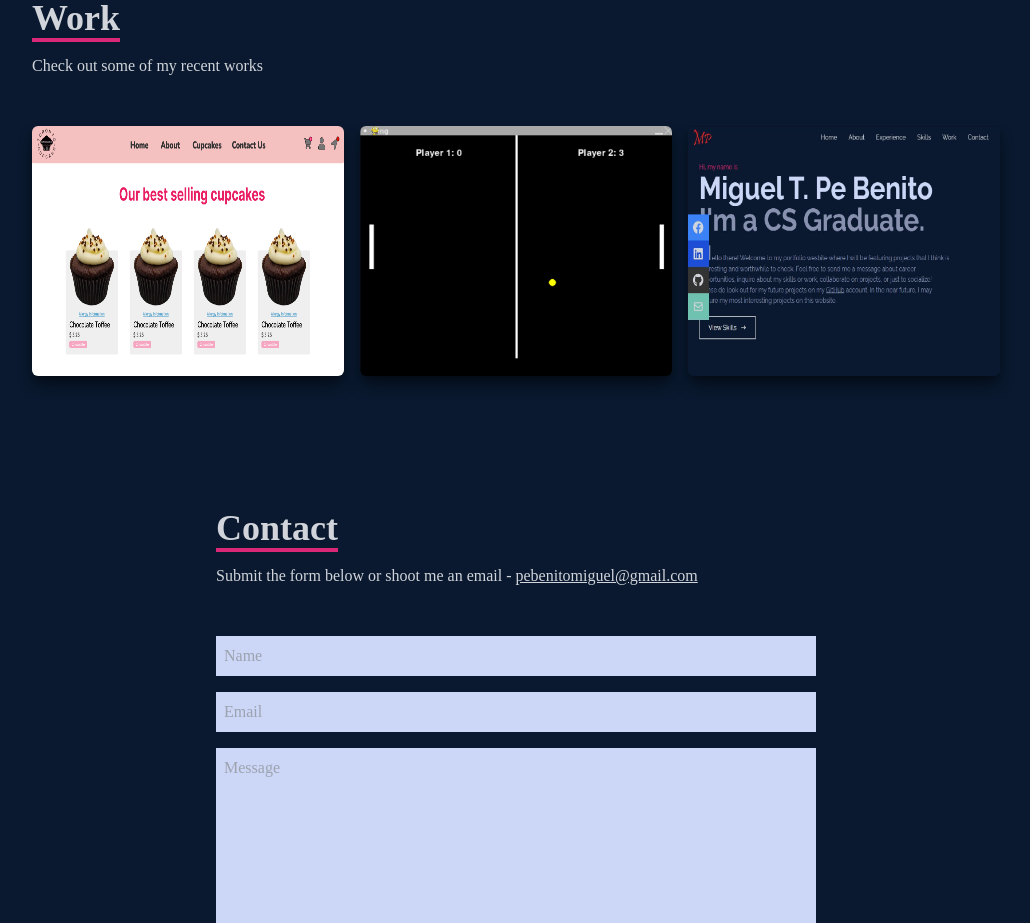
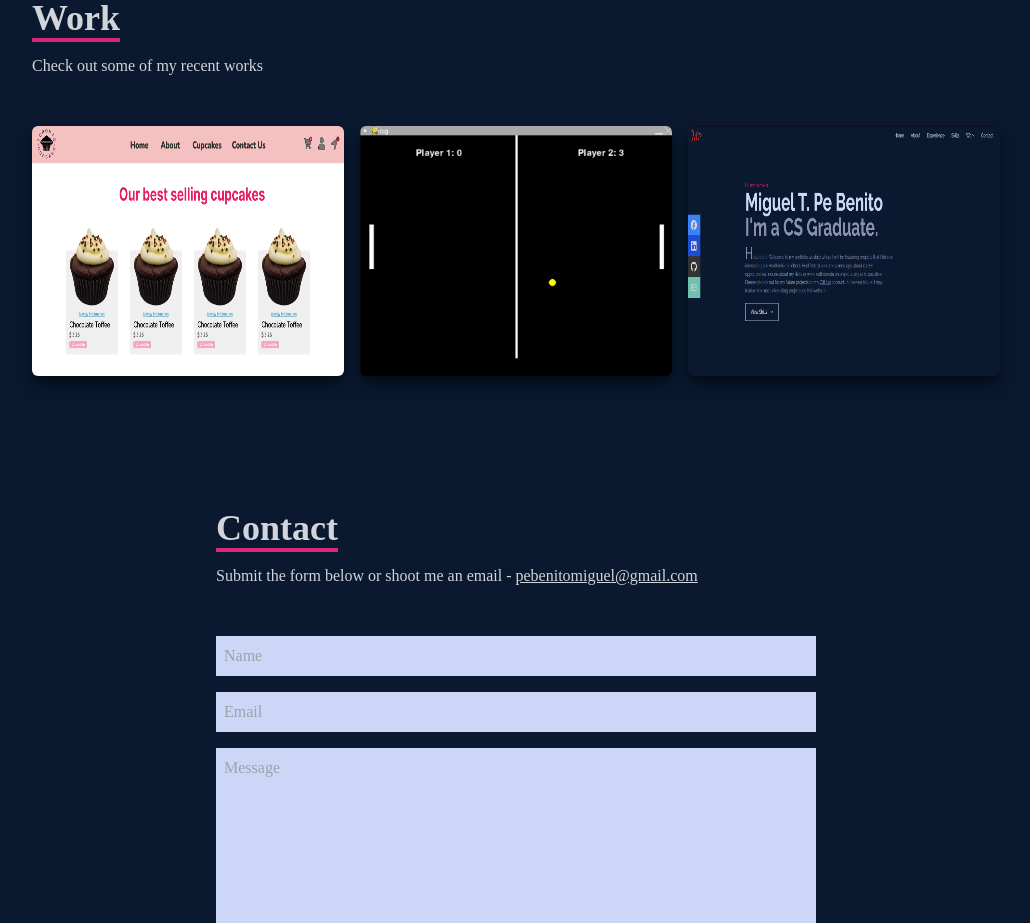
Before and after one commit to ChiefMigz/miguel-portfolio-website, a React (Create React App) app: page / in a window 1280 px wide. Shown: the part 3180-4103 px from the top of the page, without its empty margins (124-1154 px from the left). Built offline with nearby package versions, Linux system fonts and the light colour scheme.

Commit message:
Patched one of the project's image not loading issue

```diff
--- a/src/components/Work.jsx
+++ b/src/components/Work.jsx
@@ -7,7 +7,7 @@ const Work = () => {
 
     const WebDesignImg = require('../assets/web-design-img.png')
     const PongGameImg = require('../assets/pong-img.png')
-    const ThisWebsiteImg = require('../assets/this-website-img.jpeg')
+    const ThisWebsiteImg = require('../assets/this-website-img.png')
     return (
         <div name='work' className='w-full h-full bg-[#0a192f] text-gray-300 my-[100px]'>
             {/* Game Demo */}
```
Also changed, not shown: src/assets/this-website-img.png (added).
